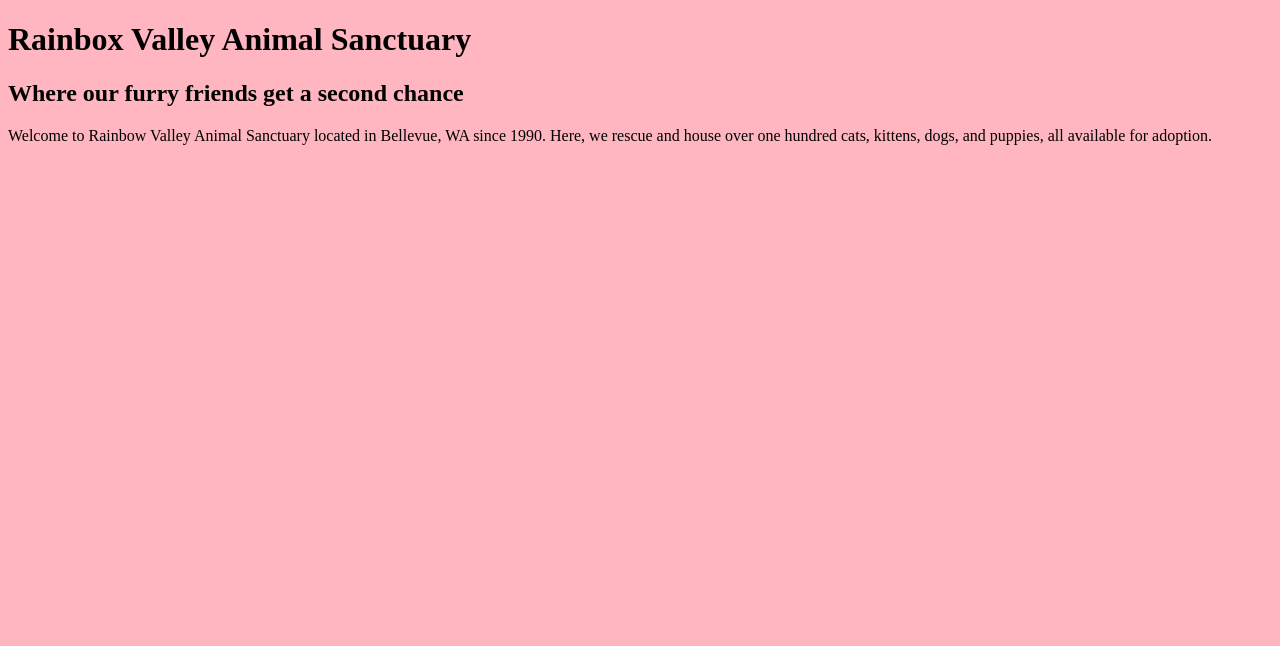
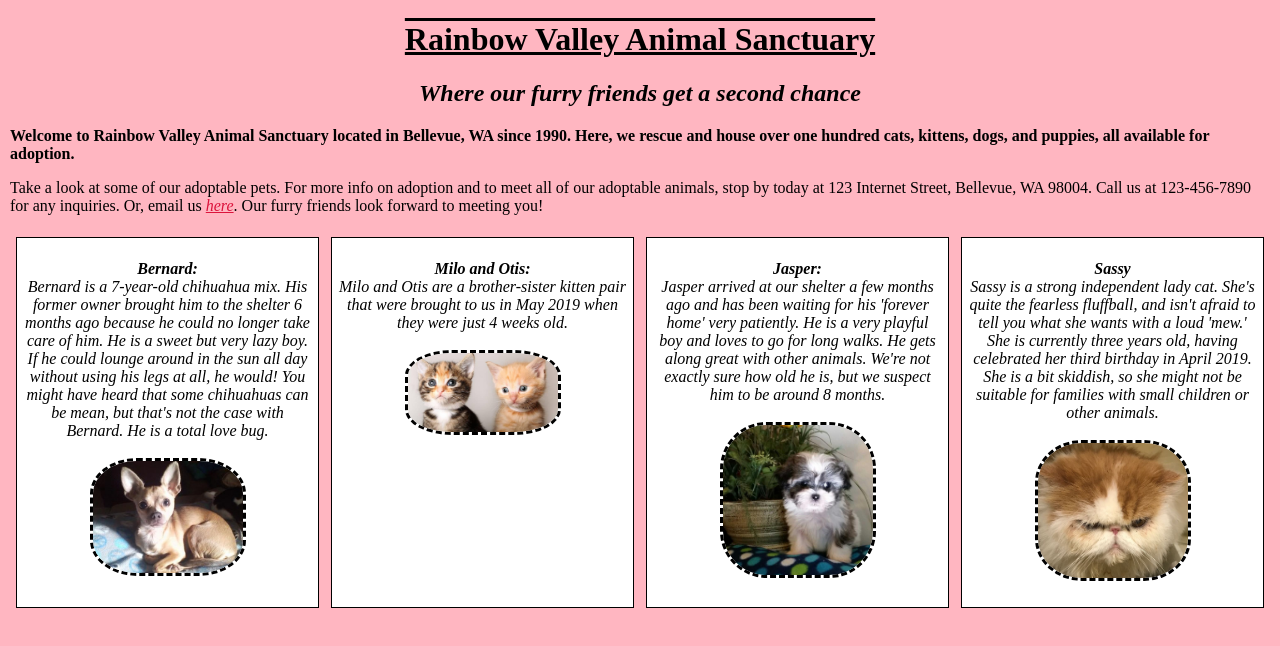
Before and after one commit to spriester/animal-shelter, a plain HTML site: page index.html in a window 1280 px wide. Drawn offline with Linux system fonts and the light colour scheme.

Commit message:
Add CSS styles

```diff
--- a/css/styles.css
+++ b/css/styles.css
@@ -1,3 +1,52 @@
 body {
+  font-family: serif;
   background-color: lightpink;
+  margin: 10px;
 }
+
+h1 {
+  text-align: center;
+  text-decoration: overline underline;
+}
+
+h2 {
+  text-align: center;
+  font-style: oblique;
+}
+
+.intro p {
+  font-weight: bold;
+}
+
+.contact p {
+  font-weight: normal;
+}
+
+.contact a {
+  font-style: italic;
+  color: crimson;
+}
+
+.pets {
+  font-family: serif;
+  font-style: normal;
+  display: flex;
+}
+
+.column {
+  background: white;
+  width: 20%;
+  flex: 1;
+  text-align: center;
+  font-style: italic;
+  float: left;
+  border: 1px solid black;
+  padding: 6px;
+  margin: 6px;
+}
+
+img {
+  width: 150px;
+  border-radius: 30%;
+  border-style: dashed;
+}
--- a/index.html
+++ b/index.html
@@ -5,8 +5,42 @@
     <title>Rainbow Valley Animal Sanctuary</title>
   </head>
   <body>
-    <h1>Rainbox Valley Animal Sanctuary</h1>
+    <h1>Rainbow Valley Animal Sanctuary</h1>
     <h2>Where our furry friends get a second chance</h2>
-    <p>Welcome to Rainbow Valley Animal Sanctuary located in Bellevue, WA since 1990. Here, we rescue and house over one hundred cats, kittens, dogs, and puppies, all available for adoption.</p>
+    <div class="intro">
+      <p>Welcome to Rainbow Valley Animal Sanctuary located in Bellevue, WA since 1990. Here, we rescue and house over one hundred cats, kittens, dogs, and puppies, all available for adoption.</p>
+    </div>
+    <div class="contact">
+      <p>Take a look at some of our adoptable pets. For more info on adoption and to meet all of our adoptable animals, stop by today at 123 Internet Street, Bellevue, WA 98004. Call us at 123-456-7890 for any inquiries. Or, email us <a href="mailto:info@rainbowsanctuary.org">here</a>. Our furry friends look forward to meeting you!</p>
+    </div>
+    <div class="pets">
+      <div class="column">
+        <p>
+          <strong>Bernard:</strong>
+          <br>Bernard is a 7-year-old chihuahua mix. His former owner brought him to the shelter 6 months ago because he could no longer take care of him. He is a sweet but very lazy boy. If he could lounge around in the sun all day without using his legs at all, he would! You might have heard that some chihuahuas can be mean, but that's not the case with Bernard. He is a total love bug.
+          <br><br><img src="img/chihuahua.jpg" alt="A picture of a chihuahua">
+        </p>
+      </div>
+      <div class="column">
+        <p>
+          <strong>Milo and Otis:</strong>
+          <br>Milo and Otis are a brother-sister kitten pair that were brought to us in May 2019 when they were just 4 weeks old.
+          <br><br><img src="img/kittens.jpg" alt="A picture of two kittens">
+        </p>
+      </div>
+      <div class="column">
+        <p>
+          <strong>Jasper:</strong>
+          <br>Jasper arrived at our shelter a few months ago and has been waiting for his 'forever home' very patiently. He is a very playful boy and loves to go for long walks. He gets along great with other animals. We're not exactly sure how old he is, but we suspect him to be around 8 months.
+          <br><br><img src="img/shihtzu.jpg" alt="A picture of a shih tzu dog">
+        </p>
+      </div>
+      <div class="column">
+        <p><strong>Sassy</strong>
+        <br>Sassy is a strong independent lady cat. She's quite the fearless fluffball, and isn't afraid to tell you what she wants with a loud 'mew.' She is currently three years old, having celebrated her third birthday in April 2019. She is a bit skiddish, so she might not be suitable for families with small children or other animals.
+        <br><br><img src="img/persiancat.jpg" alt="A picture of a persian cat">
+        </p>
+      </div>
+    </div>
   </body>
 </html>
```
